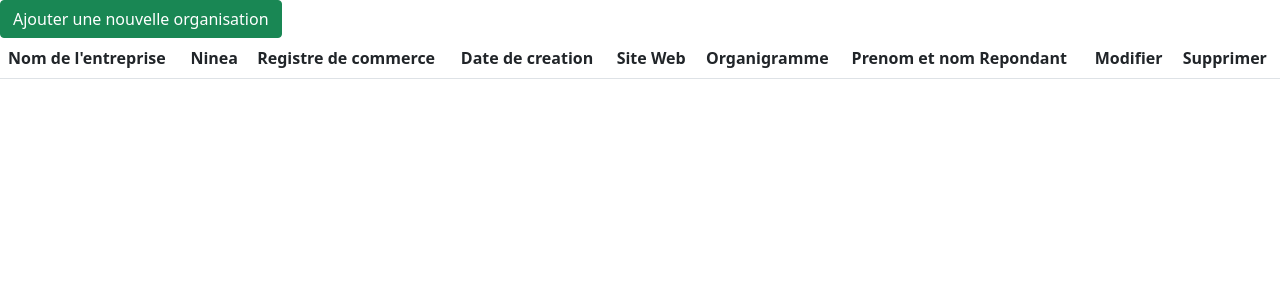
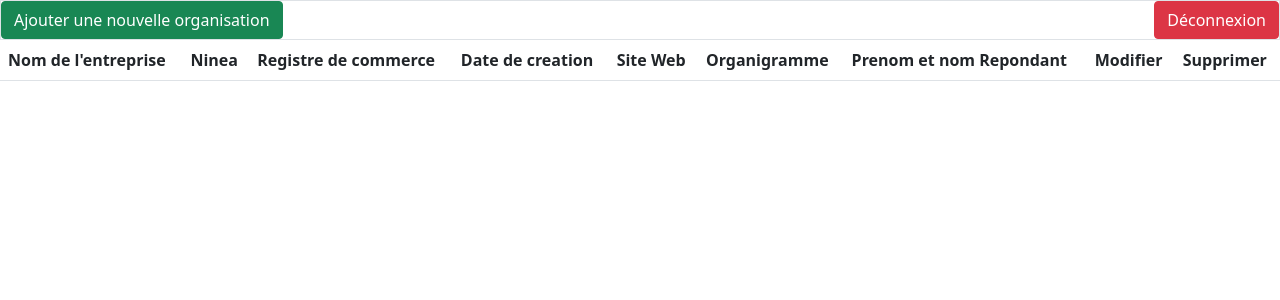
Before and after one commit to papi18011998/brief_mvc, a PHP site: page /entreprises/liste in a window 1280 px wide. Shown: the top 300 px of the page. Run offline with PHP 8.4, Linux system fonts and the light colour scheme; the visitor is signed in with stand-in values (Sample User, id 1); data that the repository does not hold is empty.

Commit message:
feature: logout to platform

```diff
--- a/src/controllers/entrepriseContoller.php
+++ b/src/controllers/entrepriseContoller.php
@@ -40,6 +40,10 @@ if (isset($_GET['delete'])){
 }
 if (isset($_POST['update_organisation'])){
     update();
+}
+if (isset($_GET['logout'])){
+    session_destroy();
+    header('location:../connexion');
 }
 /*00000000000000000000000000000000000000000000000000000000000000000000000000000000000000000000000000000000000000000000000000000000000000000000000000000000
                                                                          FONCTIONS DE TRAITEMENTS DES ENTREPRISES
--- a/src/views/entreprises/liste.php
+++ b/src/views/entreprises/liste.php
@@ -13,7 +13,10 @@ if(!isset($_SESSION['user_connected'])){
     <link rel="stylesheet" href="https://cdn.jsdelivr.net/npm/bootstrap@5.1.3/dist/css/bootstrap.min.css" integrity="sha384-1BmE4kWBq78iYhFldvKuhfTAU6auU8tT94WrHftjDbrCEXSU1oBoqyl2QvZ6jIW3" crossorigin="anonymous">
 </head>
 <body>
-<div><a href="../utilisateurs/add_organisation" class="btn btn-success">Ajouter une nouvelle organisation</a></div>
+<div class="d-flex justify-content-between border" >
+    <a href="../utilisateurs/add_organisation" class="btn btn-success">Ajouter une nouvelle organisation</a>
+    <a href="../utilisateurs/logout" class="btn btn-danger">Déconnexion</a>
+</div>
 <table class="table table-striped">
   <thead>
     <tr>
```
Also changed, not shown: .htaccess.
